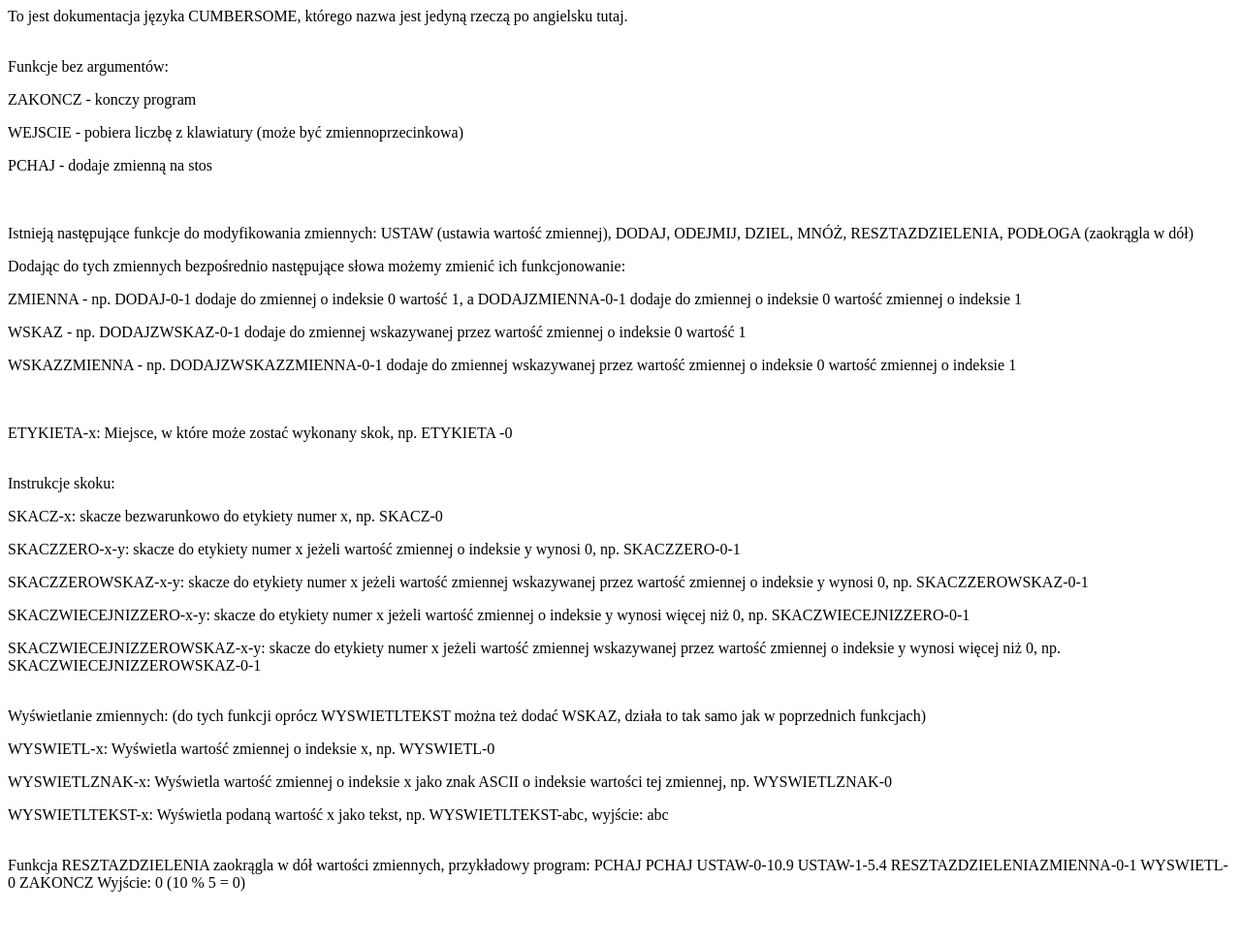
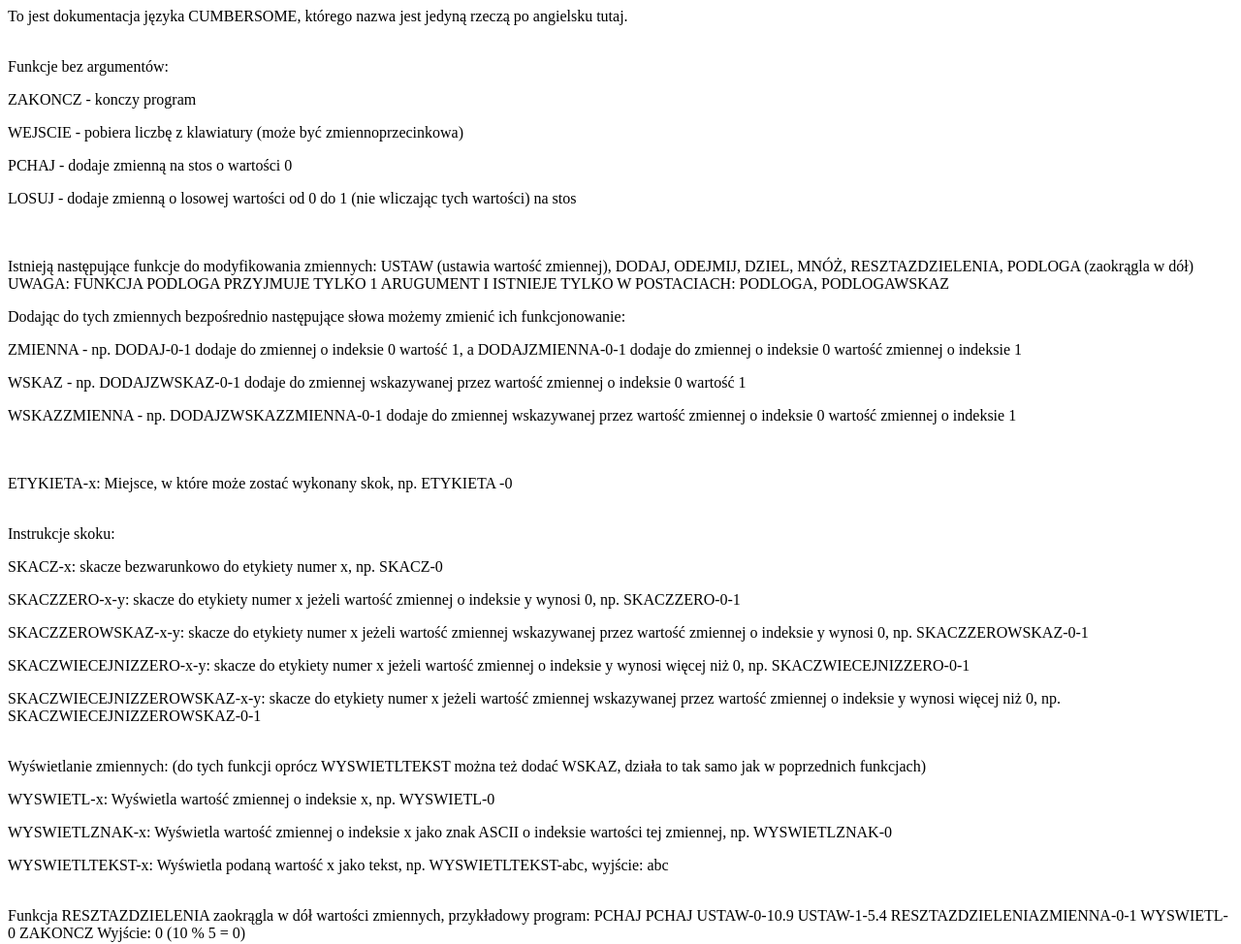
Before and after one commit to Mikrzak/CUMBERSOME-documentation, a plain HTML site: page index.html in a window 1280 px wide. Shown: the whole page at 97% size. Before the commit the page ends 936 px from the top, so only its background shows below. Drawn offline with Linux system fonts and the light colour scheme.

Commit message:
Update index.html

```diff
--- a/index.html
+++ b/index.html
@@ -9,9 +9,10 @@
        <p style="font-size:40px;">Funkcje bez argumentów:</p>
        <p style="font-size:40px;">ZAKONCZ - konczy program</p>
        <p style="font-size:40px;">WEJSCIE - pobiera liczbę z klawiatury (może być zmiennoprzecinkowa)</p>
-       <p style="font-size:40px;">PCHAJ - dodaje zmienną na stos</p>
+       <p style="font-size:40px;">PCHAJ - dodaje zmienną na stos o wartości 0</p>
+       <p style="font-size:40px;">LOSUJ - dodaje zmienną o losowej wartości od 0 do 1 (nie wliczając tych wartości) na stos</p>
        <br><br>
-       <p style="font-size:40px;">Istnieją następujące funkcje do modyfikowania zmiennych: USTAW (ustawia wartość zmiennej), DODAJ, ODEJMIJ, DZIEL, MNÓŻ, RESZTAZDZIELENIA, PODŁOGA (zaokrągla w dół)</p>
+       <p style="font-size:40px;">Istnieją następujące funkcje do modyfikowania zmiennych: USTAW (ustawia wartość zmiennej), DODAJ, ODEJMIJ, DZIEL, MNÓŻ, RESZTAZDZIELENIA, PODLOGA (zaokrągla w dół) UWAGA: FUNKCJA PODLOGA PRZYJMUJE TYLKO 1 ARUGUMENT I ISTNIEJE TYLKO W POSTACIACH: PODLOGA, PODLOGAWSKAZ</p>
        <p style="font-size:40px;">Dodając do tych zmiennych bezpośrednio następujące słowa możemy zmienić ich funkcjonowanie:</p>
        <p style="font-size:40px;">ZMIENNA - np. DODAJ-0-1 dodaje do zmiennej o indeksie 0 wartość 1, a DODAJZMIENNA-0-1 dodaje do zmiennej o indeksie 0 wartość zmiennej o indeksie 1</p>
        <p style="font-size:40px;">WSKAZ - np. DODAJZWSKAZ-0-1 dodaje do zmiennej wskazywanej przez wartość zmiennej o indeksie 0 wartość 1</p>
```
